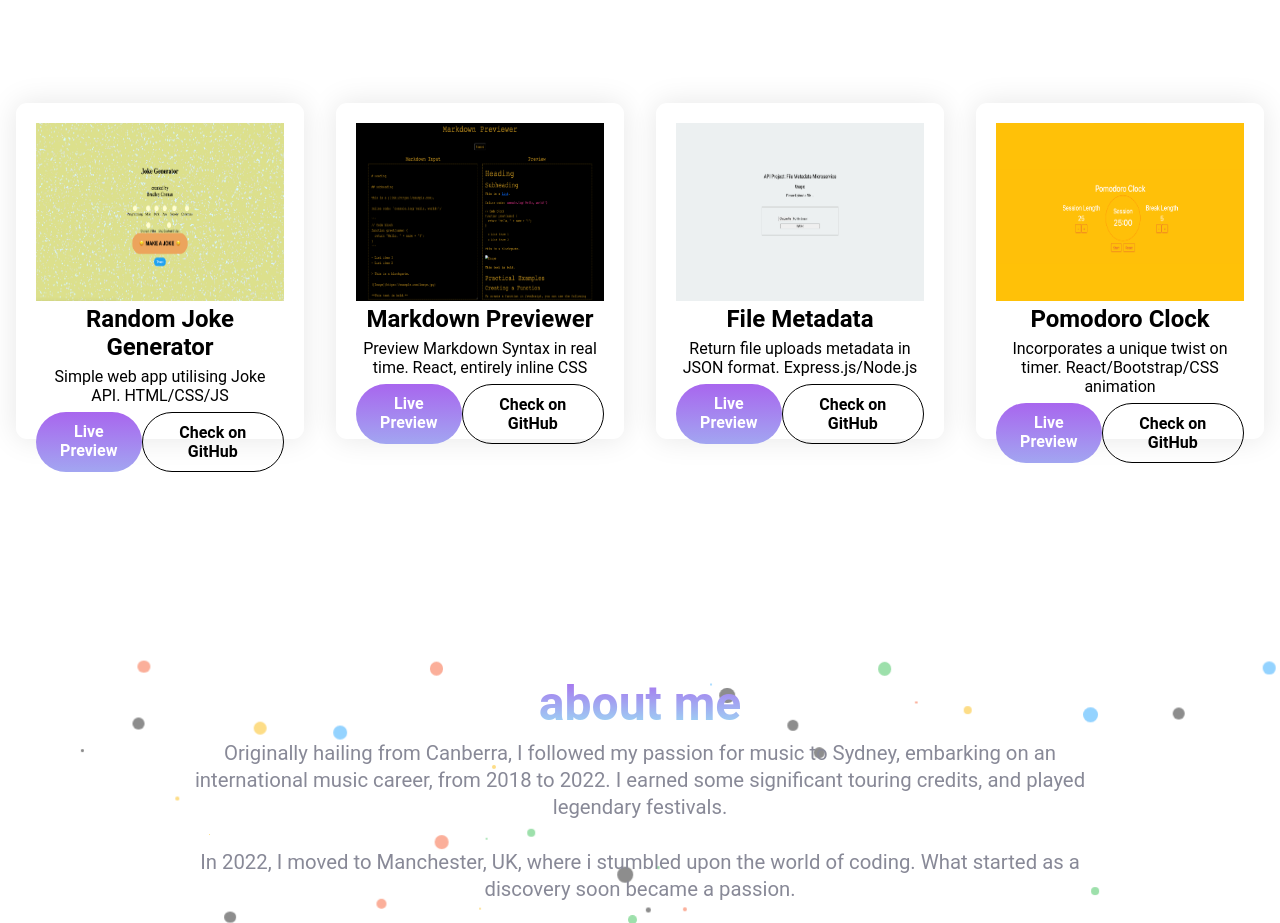
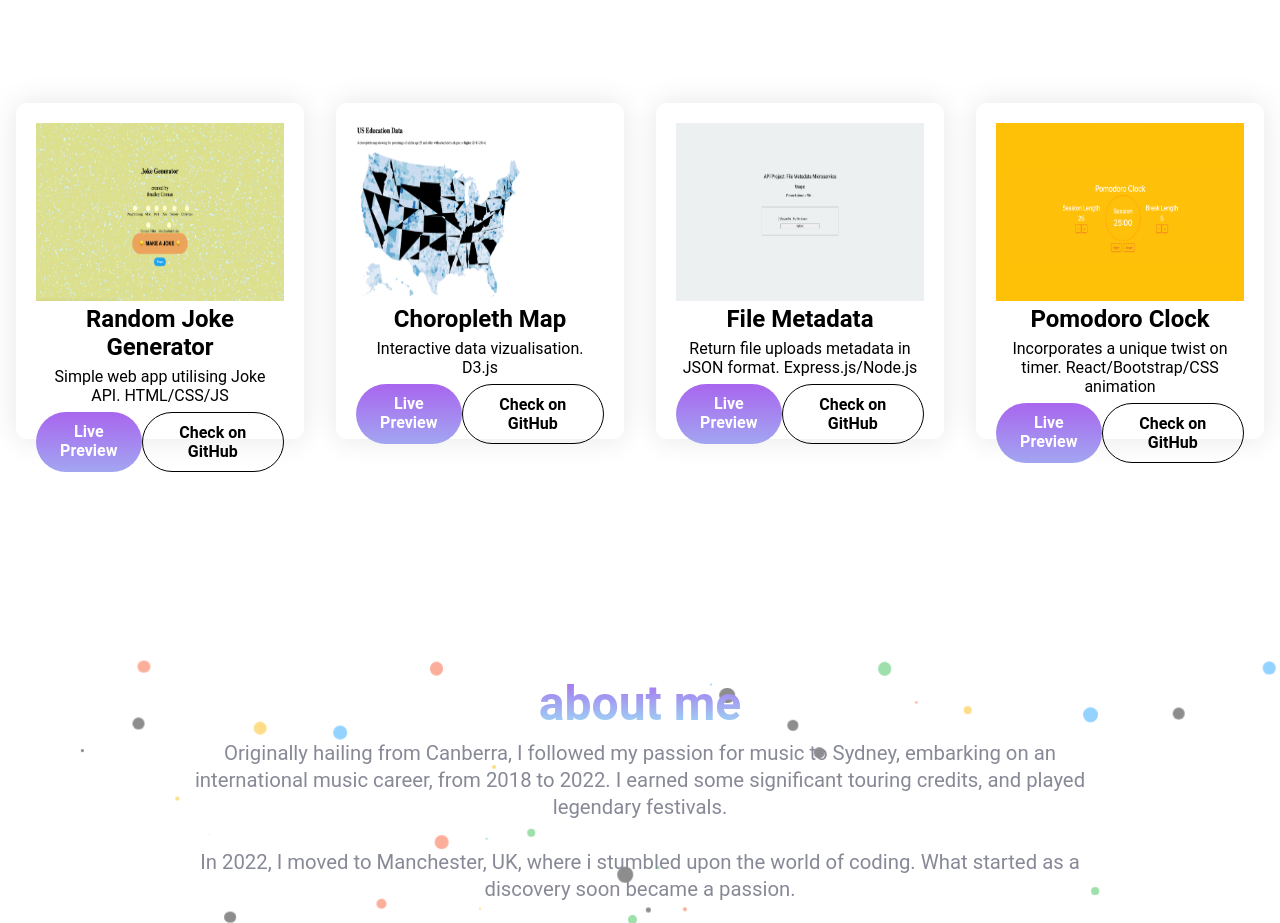
Before and after one commit to Aleatric/Aleatric.github.io, a React (Create React App) app: page / in a window 1280 px wide. Shown: the part 1080-2003 px from the top of the page. Built offline with nearby package versions, Linux system fonts and the light colour scheme; some icons are missing.

Commit message:
updated projects

```diff
--- a/src/App.js
+++ b/src/App.js
@@ -7,7 +7,7 @@ import linkedinIcon from './assets/icons/linkedIn.png';
 import githubIcon from './assets/icons/github.png';
 import mainPhoto from './assets/photos/me.jpeg';
 import jokeGenerator from './assets/photos/joke-generator.png';
-import markdownPreviewer from './assets/photos/markdown-previewer.png';
+import choroplethMap from './assets/photos/choropleth-map.png';
 import fileMetadata from './assets/photos/file-metadata.png';
 import pomodoroClock from './assets/photos/pomodoro-clock.png';
 import FloatingBalls from "./FloatingBalls.js";
@@ -109,18 +109,18 @@ function Hero() {
 function Projects(){
   const projectData = [
     {
-      image: jokeGenerator, // assuming jokeGenerator is a valid import
+      image: jokeGenerator,
       title: "Random Joke Generator",
       details: "Simple web app utilising Joke API. HTML/CSS/JS",
       liveLink: "https://aleatric.github.io/randomJokeGenerator/",
       githubLink: "https://github.com/Aleatric/randomJokeGenerator",
     },
     {
-      image: markdownPreviewer,
-      title: "Markdown Previewer",
-      details: "Preview Markdown Syntax in real time. React, entirely inline CSS",
-      liveLink: "https://aleatric.github.io/markdownPreviewerUpdate/",
-      githubLink: "https://github.com/Aleatric/markdownPreviewerUpdate",
+      image: choroplethMap,
+      title: "Choropleth Map",
+      details: "Interactive data vizualisation. D3.js",
+      liveLink: "https://codepen.io/Aleatric/pen/WNYMerp",
+      githubLink: "https://github.com/Aleatric/choropleth-map/blob/main/README.md",
     },
     {
       image: fileMetadata,
```
Also changed, not shown: src/assets/photos/choropleth-map.png (added).
